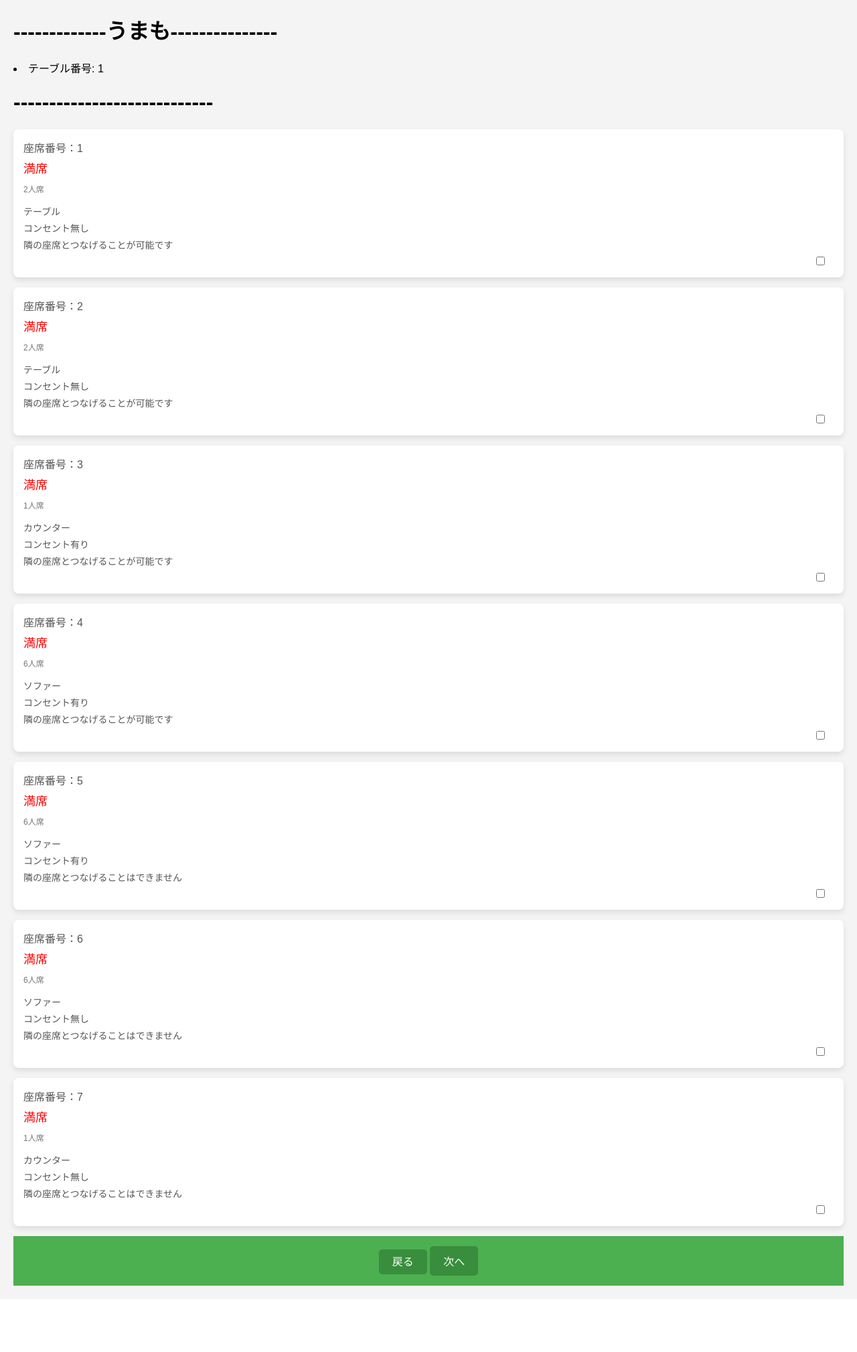
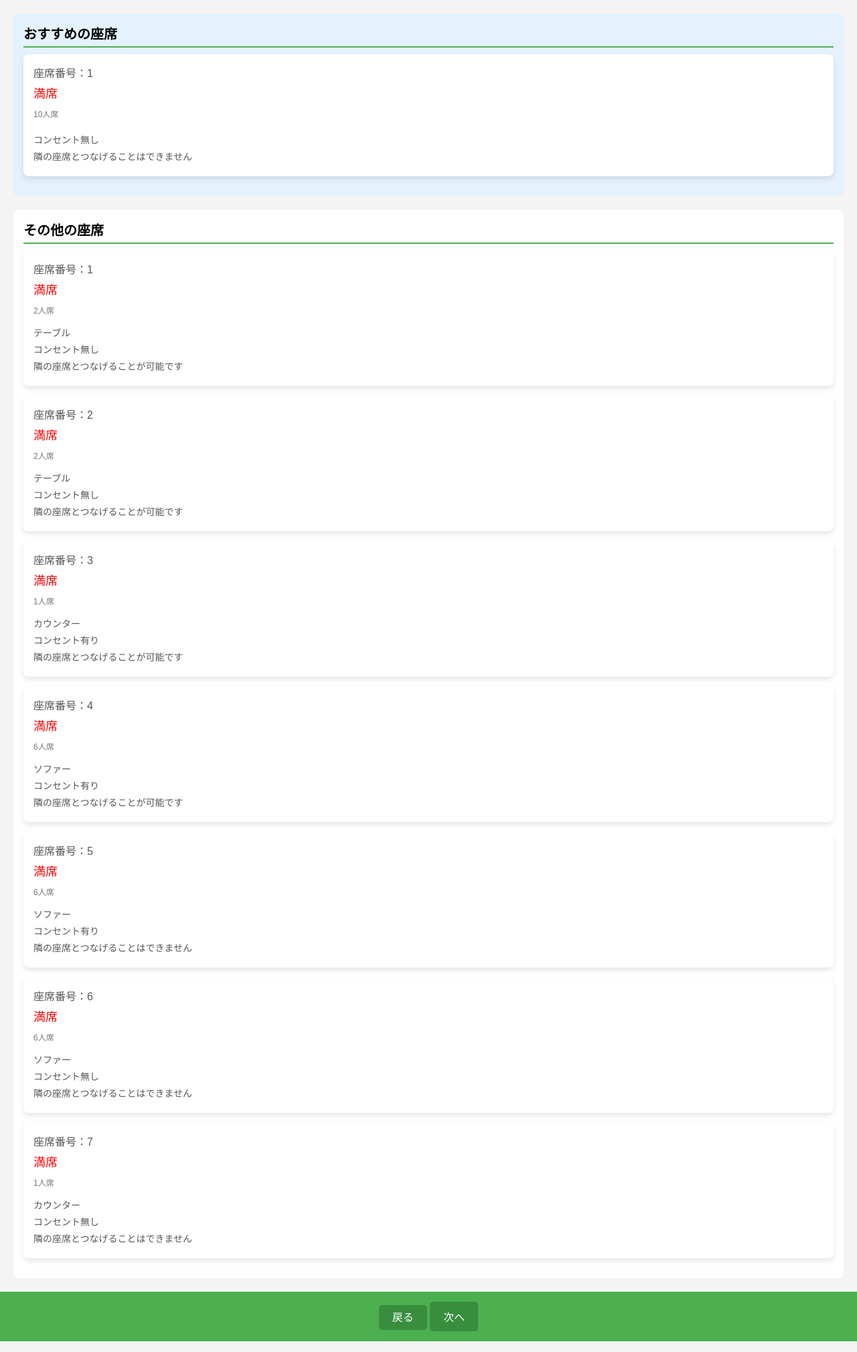
Before and after one commit to OkaTakaaki/Procon_GroupE, a Django app: template reception_system/templates/reception_system/seatsview.html in a window 1280 px wide. Shown: the part 129-2147 px from the top of the page at 67% size. Before the commit the page ends 2048 px from the top, so only its background shows below. Run offline with Django 4.2, Linux system fonts and the light colour scheme; data comes from the database, SQL or seed files in the repository; tables that the repository leaves empty hold one stand-in row (values such as "Sample post"); the template is opened without the code that fills it: values that come from a table or form of the project are taken from there, most other values are stand-ins (such as "Sample title", 1, 10 or a date in 2020).

Commit message:
変えたよ

```diff
--- a/reception_system/templates/reception_system/seatsview.html
+++ b/reception_system/templates/reception_system/seatsview.html
@@ -15,6 +15,7 @@
         }
 
         .header {
+            font-family: "Yuji Syuku", serif;
             background-color: #4CAF50;
             color: white;
             padding: 20px;
@@ -122,6 +123,33 @@
             margin-right: 10px;
             size: 10;
         }
+
+        .selected {
+        background-color: #b3e5fc !important; /* 選択時の背景色（青系） */
+        border: 2px solid #0288d1; /* 枠線を追加 */
+    }
+
+    .recommended-section {
+        background-color: #e3f2fd; /* おすすめの座席の背景色（薄い青） */
+        padding: 15px;
+        border-radius: 8px;
+        margin-bottom: 20px;
+    }
+
+    .all-seats-section {
+        background-color: #fff;
+        padding: 15px;
+        border-radius: 8px;
+    }
+
+    .section-title {
+        font-family: "Yuji Syuku", serif;
+        font-size: 20px;
+        font-weight: bold;
+        margin-bottom: 10px;
+        border-bottom: 2px solid #4CAF50;
+        padding-bottom: 5px;
+    }
     </style>
 </head>
 <body>
@@ -134,17 +162,42 @@
         {% csrf_token %}
         <div class="content">
 
-            <h1>-------------うまも---------------</h1>
+            <!-- おすすめの座席 -->
+            <div class="recommended-section">
+                <div class="section-title">おすすめの座席</div>
                 {% for recommended in recommended_seats %}
                     {% for a in recommended %}
-                        <li>テーブル番号: {{ a.table_number }} </li>
+                        <div class="table-card" data-table-number="{{ a.table_number }}">
+                            <div class="table-status">座席番号：{{ a.table_number }}</div>
+                            <div class="table_resevation" data-status="{% if a.table_resevation == False %}空席{% else %}満席{% endif %}">
+                                {% if a.table_resevation == False %}空席{% else %}満席{% endif %}
+                            </div>
+                            <div class="table-number">{{ a.recommended_capacity }}人席</div>
+                            <div class="table-details">
+                                <div class="table_type">
+                                    {% if a.table_type == 0 %}カウンター{% endif %}
+                                    {% if a.table_type == 1 %}テーブル{% endif %}
+                                    {% if a.table_type == 2 %}ソファー{% endif %}
+                                </div>
+                                <div class="electrical_outlet">
+                                    {% if not a.electrical_outlet %}コンセント無し{% endif %}
+                                    {% if a.electrical_outlet %}コンセント有り{% endif %}
+                                </div>
+                                <div class="table_connect">
+                                    {% if not a.table_connect %}隣の座席とつなげることはできません{% endif %}
+                                    {% if a.table_connect %}隣の座席とつなげることが可能です{% endif %}
+                                </div>
+                            </div>
+                        </div>
                     {% endfor %}
                 {% endfor %}
-            <h1>----------------------------</h1>
+            </div>
 
+            <!-- その他の座席 -->
+            <div class="all-seats-section">
+                <div class="section-title">その他の座席</div>
                 {% for seat in seats %}
-            <label>
-                <div class="table-card">
+                    <div class="table-card" data-table-number="{{ seat.table_number }}">
                         <div class="table-status">座席番号：{{ seat.table_number }}</div>
                         <div class="table_resevation" data-status="{% if seat.table_resevation == False %}空席{% else %}満席{% endif %}">
                             {% if seat.table_resevation == False %}空席{% else %}満席{% endif %}
@@ -164,13 +217,13 @@
                                 {% if not seat.table_connect %}隣の座席とつなげることはできません{% endif %}
                                 {% if seat.table_connect %}隣の座席とつなげることが可能です{% endif %}
                             </div>
-                </label>
-            </div>
-            <div class="checkbox-container">
-                <input type="checkbox" name="select_seat" id="select_seat" value={{seat.table_number}}>
                         </div>
                     </div>
                 {% endfor %}
+            </div>
+
+        </div>
+
         <div class="footer">
             <input type="hidden" name="reception_count" id="reception_count" value={{reception_count}}>
             <a href="{% url 'reception_system:receptionNumber' %}">戻る</a>
@@ -179,9 +232,35 @@
     </form>
 
     <script>
+        document.addEventListener("DOMContentLoaded", function () {
+            const tableCards = document.querySelectorAll(".table-card");
+            const hiddenInput = document.createElement("input");
+            hiddenInput.type = "hidden";
+            hiddenInput.name = "selected_seats";
+            hiddenInput.id = "selected_seats";
+            document.getElementById("select_seat").appendChild(hiddenInput);
+
+            let selectedSeats = [];
+
+            tableCards.forEach(card => {
+                card.addEventListener("click", function () {
+                    const tableNumber = this.dataset.tableNumber;
+
+                    if (this.classList.contains("selected")) {
+                        this.classList.remove("selected");
+                        selectedSeats = selectedSeats.filter(num => num !== tableNumber);
+                    } else {
+                        this.classList.add("selected");
+                        selectedSeats.push(tableNumber);
+                    }
+
+                    hiddenInput.value = selectedSeats.join(",");
+                });
+            });
+        });
+
         function validateForm() {
-            var checkboxes = document.querySelectorAll('input[name="select_seat"]:checked');
-            if (checkboxes.length === 0) {
+            if (document.getElementById("selected_seats").value === "") {
                 alert("席を選んでください");
                 return false;
             }
```
Lines whose indentation alone changed are shown as unchanged.
